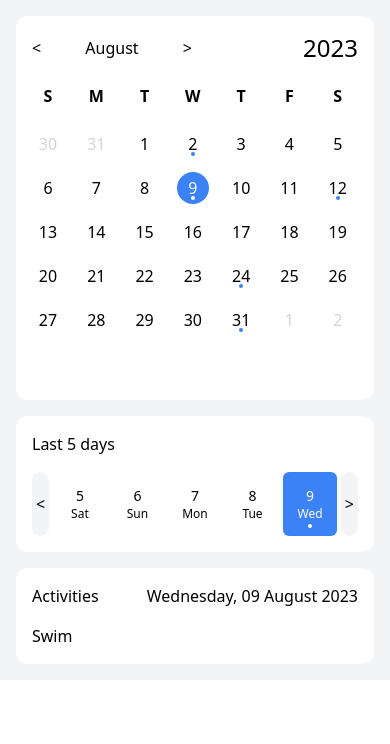
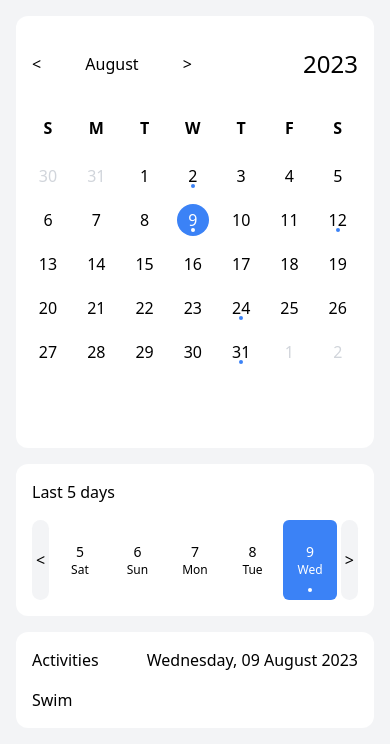
Before and after one commit to megatronhehe/calendar-app, a React (Vite) app: page / in a window 390 px wide. Shown: the top 744 px of the page. Built offline with nearby package versions, Linux system fonts and the light colour scheme.

Commit message:
fix: responsive ui fix

```diff
--- a/src/pages/Main/ActivitiesList.jsx
+++ b/src/pages/Main/ActivitiesList.jsx
@@ -11,7 +11,7 @@ const ActivitiesList = ({
 }) => {
 	return (
 		<Section>
-			<div className="flex justify-between">
+			<div className="flex justify-between w-full ">
 				<h2 className="mb-4">Activities</h2>
 				<h3>{format(selectedDate, "EEEE, dd MMMM yyyy")}</h3>
 			</div>
--- a/src/pages/Main/Calendar.jsx
+++ b/src/pages/Main/Calendar.jsx
@@ -1,4 +1,6 @@
 import React from "react";
+
+import Section from "../../components/Section";
 
 import { format } from "date-fns";
 
@@ -11,8 +13,9 @@ const Calendar = ({
 	dateElement,
 }) => {
 	return (
-		<section className="p-4 bg-white sm:w-1/2 rounded-xl h-96">
-			<div className="flex justify-between mb-4">
+		<Section>
+			<div className="h-96">
+				<div className="flex justify-between mt-4 mb-8 ">
 					<div className="flex items-center justify-between w-40 gap-4 ">
 						<button onClick={prevMonth}>{"<"}</button>
 						<h2
@@ -30,8 +33,9 @@ const Calendar = ({
 					{daysElement}
 				</ul>
 
-			<div className="grid grid-cols-7 gap-3">{dateElement}</div>
-		</section>
+				<div className="grid grid-cols-7 gap-3 ">{dateElement}</div>
+			</div>
+		</Section>
 	);
 };
 
--- a/src/pages/Main/CarouselDateCard.jsx
+++ b/src/pages/Main/CarouselDateCard.jsx
@@ -17,7 +17,7 @@ const CarouselDateCard = ({ date, today, selectedDate, setSelectedDate }) => {
 		<li
 			onClick={() => setSelectedDate(date)}
 			key={date}
-			className={`flex flex-col items-center justify-center w-1/5 h-16 text-sm rounded-md
+			className={`flex flex-col items-center justify-center w-1/5 h-20 text-sm rounded-md
 					${sameMonth ? "" : "text-gray-300"}
 					${sameToday ? "bg-blue-300 text-white " : ""}
 					${sameSelectedAndToday ? " text-white bg-blue-500" : ""}
--- a/src/pages/Main/Main.jsx
+++ b/src/pages/Main/Main.jsx
@@ -100,6 +100,7 @@ const Main = () => {
 
 	return (
 		<div className="font-light sm:flex sm:gap-4">
+			<section className="flex flex-col gap-4 sm:w-1/2">
 				{/* CALENDAR */}
 				<Calendar
 					prevMonth={prevMonth}
@@ -110,15 +111,16 @@ const Main = () => {
 					dateElement={dateElement}
 				/>
 
-			<section className="flex flex-col gap-4 mt-4 sm:mt-0 sm:w-1/2">
 				{/* DATE CAROUSEL */}
 				<Carousel5Days
 					prev5days={prev5days}
 					render5DaysElement={render5DaysElement}
 					next5days={next5days}
 				/>
+			</section>
 
 			{/* ACTIVITIES */}
+			<section className="mt-4 sm:w-1/2 sm:mt-0">
 				<ActivitiesList
 					selectedDate={selectedDate}
 					filterActivitiesByDateArray={filterActivitiesByDateArray}
```
Lines whose indentation alone changed are shown as unchanged.
